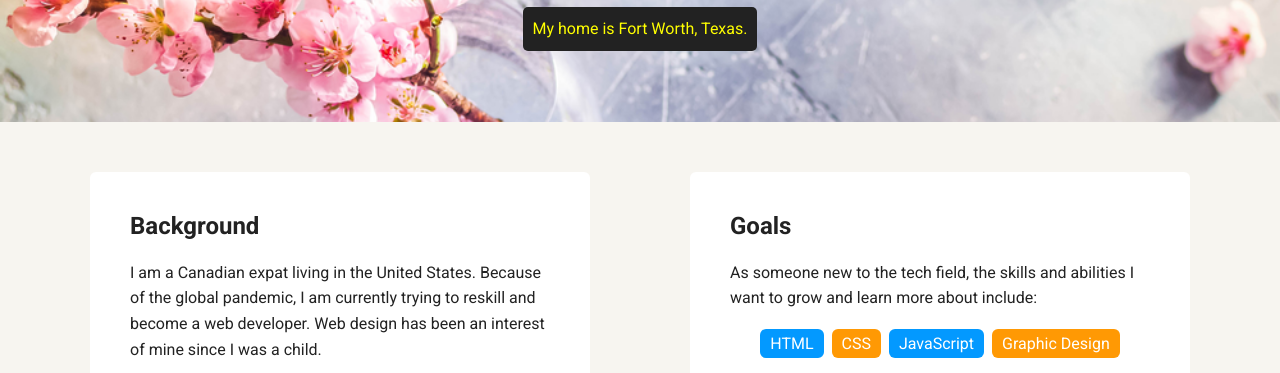
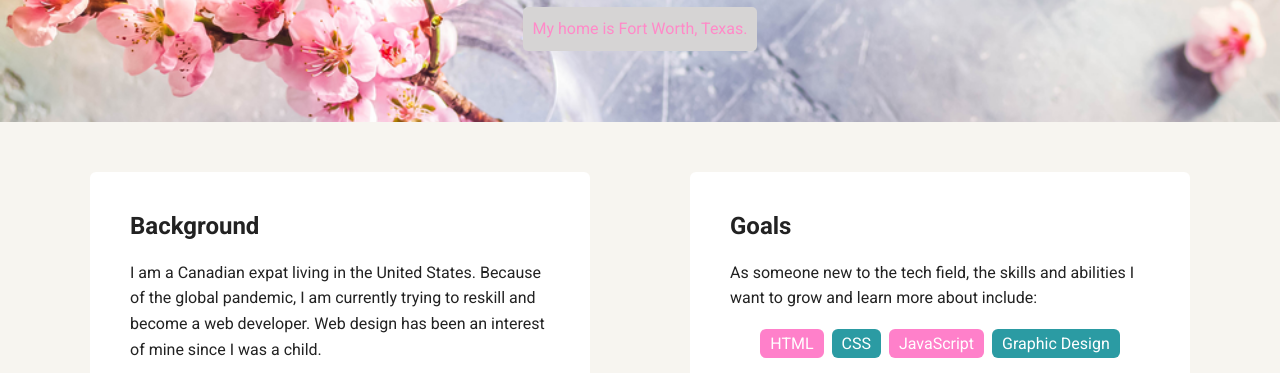
Before and after one commit to PaulinaAtienza/fewd-treehouse-project-1, a plain HTML site: page index.html in a window 1280 px wide. Shown: the part 348-721 px from the top of the page. Drawn offline with Linux system fonts and the light colour scheme; a web font is replaced by a local one.

Commit message:
Changed colors in css file for preference

```diff
--- a/styles.css
+++ b/styles.css
@@ -85,8 +85,8 @@ header .profile-image:hover {
   margin: 10px auto;
 }
 .location {
-  background-color: #222;
-  color: yellow;
+  background-color: #d6d4d4;
+  color: #ff8ac8;
 }
 .card {
   margin: 30px;
@@ -99,7 +99,7 @@ header .profile-image:hover {
   transition: all .5s;
 }
 .card:hover {
-  border-color: #ff99ff;
+  border-color: #99bdff;
 }
 
 ul.skills {
@@ -110,14 +110,14 @@ ul.skills {
 .skills li {
   border-radius: 6px;
   display: inline-block;
-  background: #ff9904;
+  background: #2b9ba3;
   color: white;
   padding: 5px 10px;
   margin: 2px;
 }
 
 .skills li:nth-child(odd) {
-  background: #0399ff;
+  background: #ff80ca;
 }
 
 footer {
```
